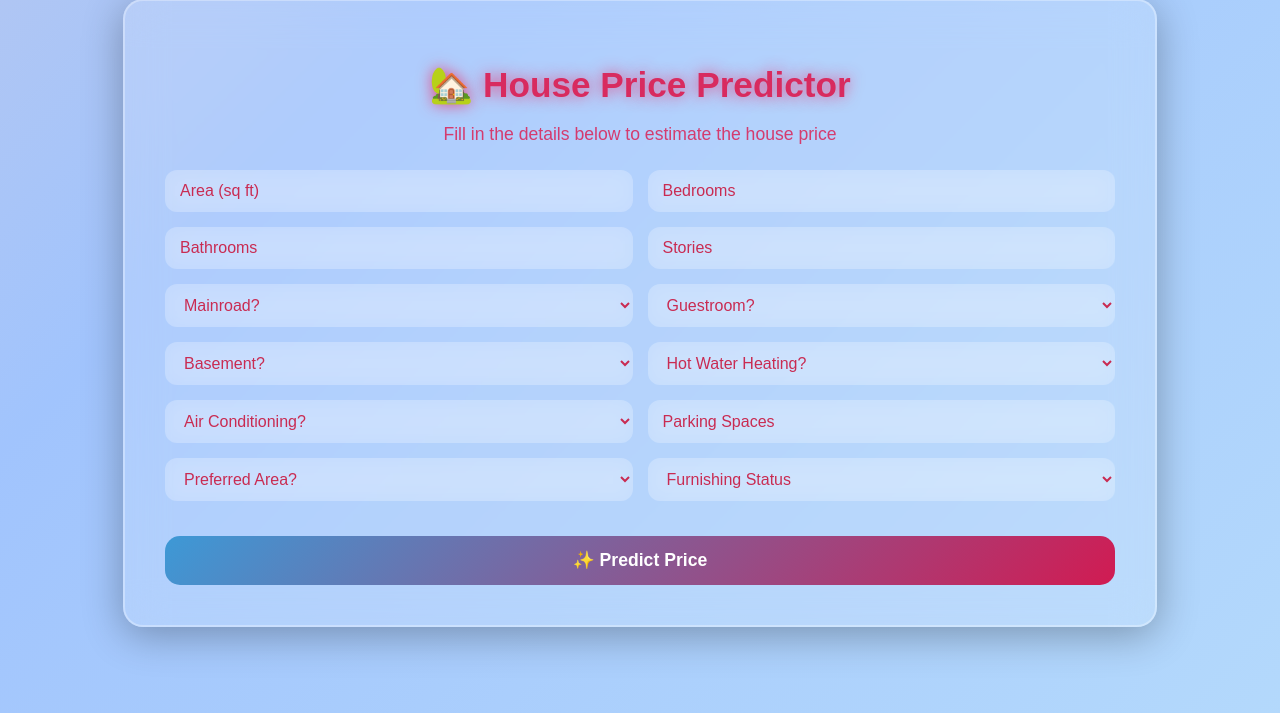
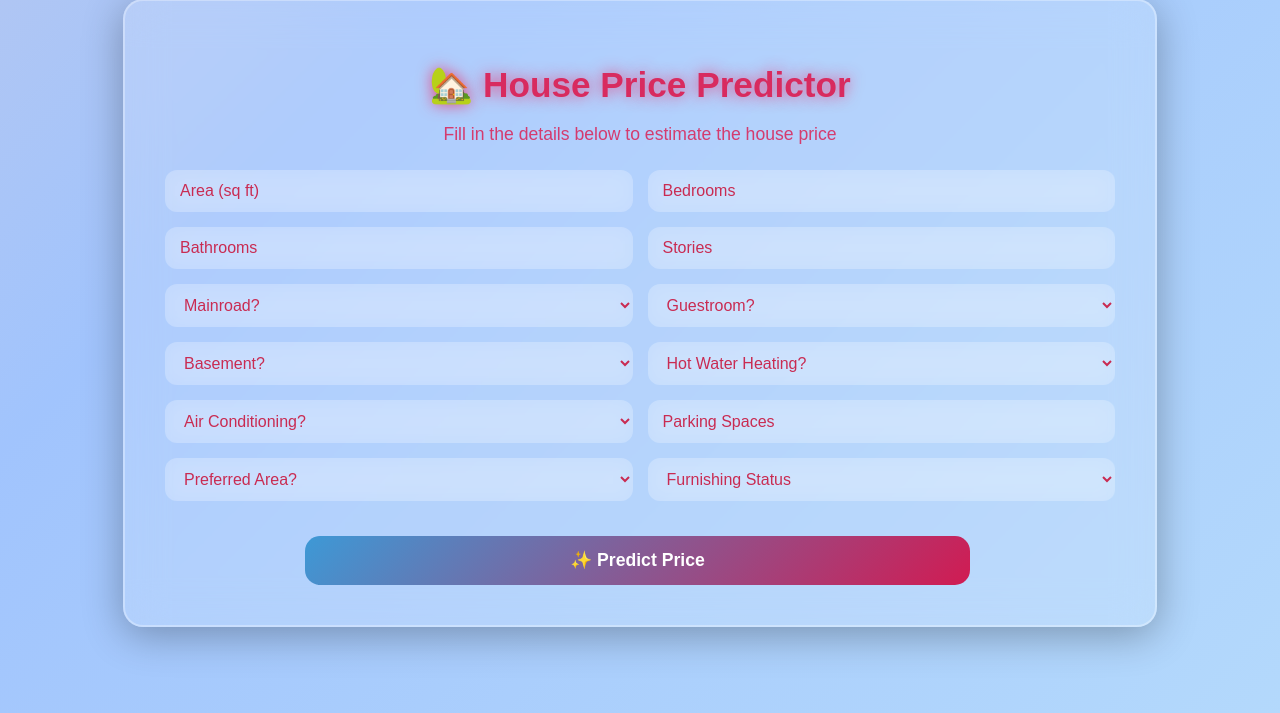
Before and after one commit to Aaru-0653/House-Price-Prediction, a Flask app: page / in a window 1280 px wide. Shown: the part 87-800 px from the top of the page. Run offline with Flask 3, Linux system fonts and the light colour scheme; parts of the project's set-up code (start-up, migrations or seed data) failed here and were passed over.

Commit message:
modified:   static/style.css

```diff
--- a/static/style.css
+++ b/static/style.css
@@ -78,9 +78,10 @@ body {
 }
 
 button {
-  width: 100%;
+  width: 70%;
   padding: 14px;
   margin-top: 20px;
+  margin-left: 140px;
   background: linear-gradient(135deg, #3d99d6, #d11b52);
   border: none;
   border-radius: 15px;
@@ -92,6 +93,5 @@ button {
 }
 
 button:hover {
-  transform: scale(1.05);
   box-shadow: 0 0 20px #33a4d1, 0 0 40px #ee0979;
 }
```
